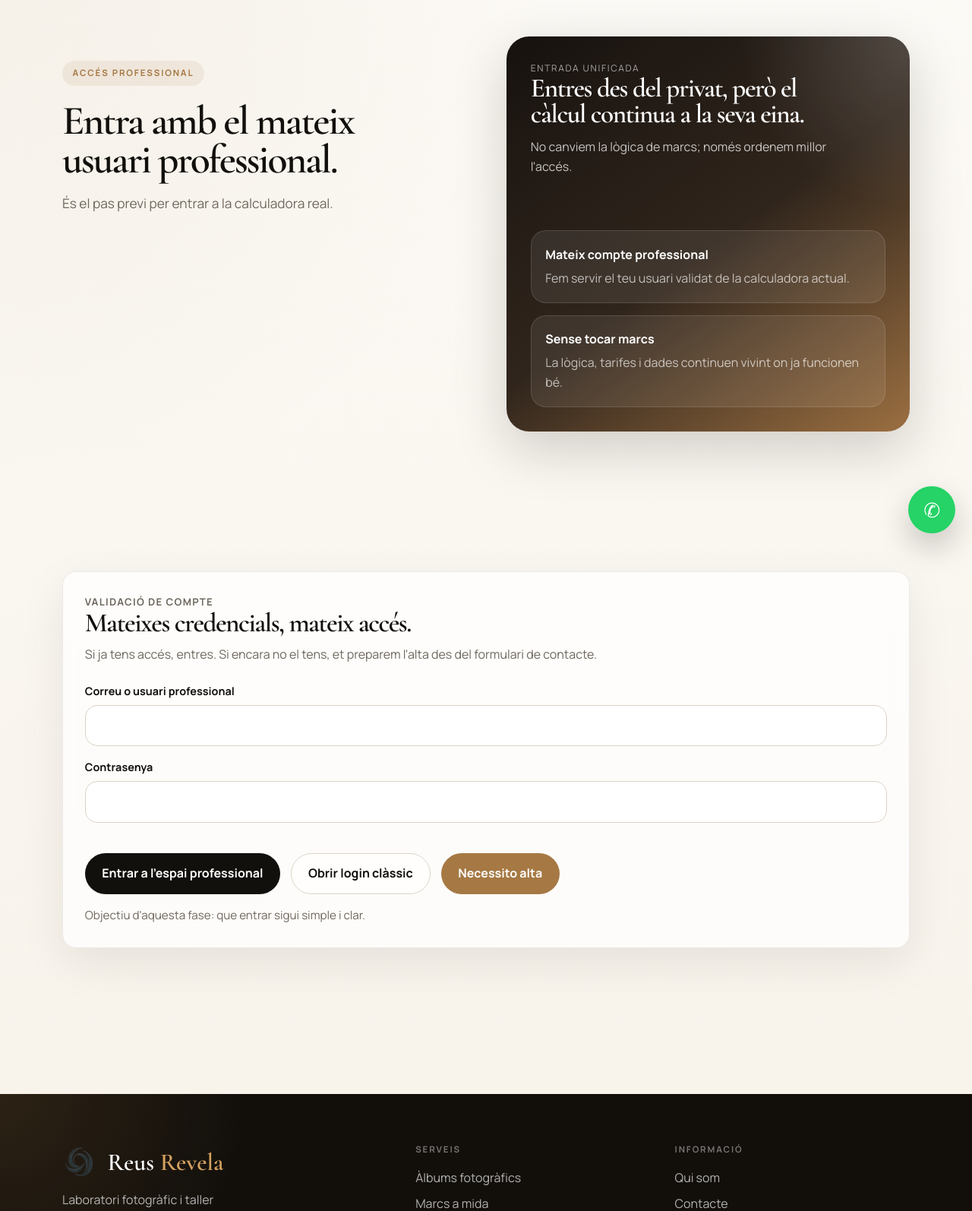
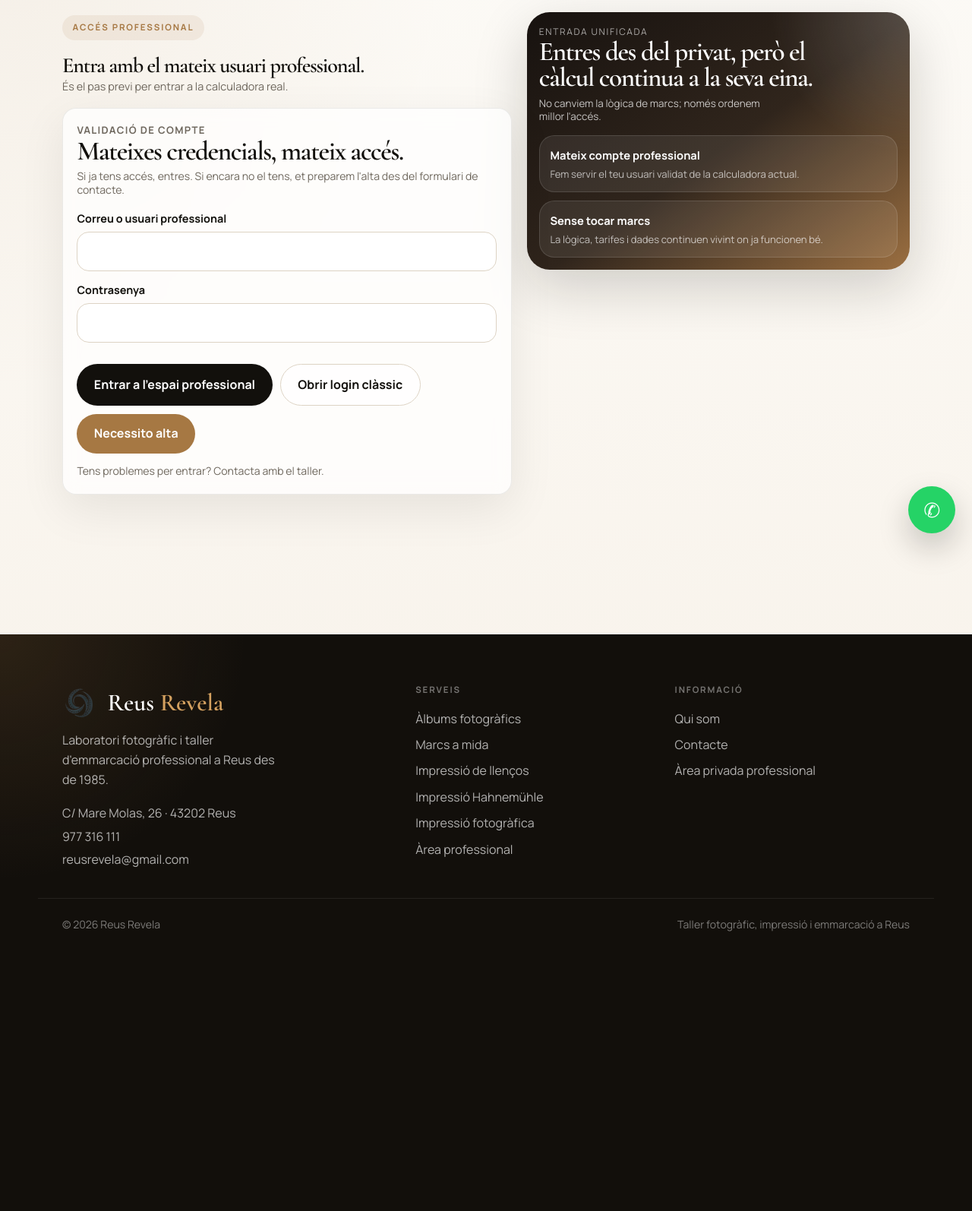
Before and after one commit to erikenobipicks/reusrevela-web, a Flask app: page /area-privada/acces in a window 1280 px wide. Shown: the part 76-1670 px from the top of the page at 76% size. After the commit the page ends 1302 px from the top, so only its background shows below. Run offline with Flask 3, Linux system fonts and the light colour scheme.

Commit message:
Tighten professional access above the fold

```diff
--- a/templates/area_privada_login.html
+++ b/templates/area_privada_login.html
@@ -4,73 +4,59 @@
 
 {% block head %}
 <style>
-  .access-hero{padding-top:3rem}
-  .access-hero h1.display{font-size:clamp(2.15rem, 4.2vw, 3.35rem)}
-  .access-hero h2.display{font-size:clamp(1.55rem, 3vw, 2.2rem)}
-  .access-hero h3.card-title{font-size:1.2rem}
-  .access-shell{display:grid;grid-template-columns:1.02fr .98fr;gap:2rem;align-items:stretch}
-  .access-copy{padding:2rem 0}
-  .access-stage,.access-form{padding:2rem}
-  .access-stage{min-height:520px;border-radius:30px;color:#fff;background:radial-gradient(circle at top right, rgba(255,255,255,.18), transparent 30%),linear-gradient(145deg, #17120f 0%, #30251c 52%, #9b6f41 100%);box-shadow:0 24px 70px rgba(18,16,12,.18);display:flex;flex-direction:column;justify-content:space-between}
-  .access-stage p{margin-top:.9rem;color:rgba(255,255,255,.74);max-width:40ch}
-  .access-points{display:grid;gap:1rem;margin-top:2rem}
-  .access-point{padding:1.15rem;border-radius:20px;background:rgba(255,255,255,.08);border:1px solid rgba(255,255,255,.12)}
-  .access-point strong{display:block;font-size:1rem}
-  .access-point span{display:block;margin-top:.35rem;color:rgba(255,255,255,.68)}
-  .access-form{align-self:center}
-  .form-box{padding:1.8rem}
-  .form-box p{color:var(--muted);margin-top:.75rem}
-  .form-grid{display:grid;gap:1rem;margin-top:1.5rem}
+  .access-hero{padding-top:1rem}
+  .access-hero h1.display{font-size:clamp(1.48rem, 2.2vw, 2rem)}
+  .access-hero h2.display{font-size:clamp(1.2rem, 2vw, 1.65rem)}
+  .access-hero h3.card-title{font-size:1.02rem}
+  .access-shell{display:grid;grid-template-columns:1.08fr .92fr;gap:1.25rem;align-items:start}
+  .access-primary{display:grid;gap:.85rem;align-content:start}
+  .access-copy{padding:.25rem 0}
+  .access-copy .lead{margin-top:.35rem !important;font-size:.9rem;line-height:1.3;max-width:46ch}
+  .access-stage,.access-form{padding:0}
+  .access-stage{min-height:320px;border-radius:30px;color:#fff;background:radial-gradient(circle at top right, rgba(255,255,255,.18), transparent 30%),linear-gradient(145deg, #17120f 0%, #30251c 52%, #9b6f41 100%);box-shadow:0 24px 70px rgba(18,16,12,.18);display:flex;flex-direction:column;justify-content:space-between;padding:1rem}
+  .access-stage p{margin-top:.55rem;color:rgba(255,255,255,.74);max-width:36ch;font-size:.84rem;line-height:1.3}
+  .access-points{display:grid;gap:.7rem;margin-top:1rem}
+  .access-point{padding:.85rem;border-radius:20px;background:rgba(255,255,255,.08);border:1px solid rgba(255,255,255,.12)}
+  .access-point strong{display:block;font-size:.92rem}
+  .access-point span{display:block;margin-top:.3rem;color:rgba(255,255,255,.68);font-size:.82rem;line-height:1.3}
+  .access-form{align-self:start}
+  .form-box{padding:1.15rem}
+  .form-box p{color:var(--muted);margin-top:.45rem;font-size:.88rem;line-height:1.3}
+  .form-grid{display:grid;gap:.8rem;margin-top:1rem}
   .field label{display:block;font-size:.9rem;font-weight:700;margin-bottom:.4rem;color:var(--ink)}
-  .field input{width:100%;min-height:52px;padding:.85rem 1rem;border-radius:16px;border:1px solid var(--line);background:#fff}
+  .field input{width:100%;min-height:48px;padding:.75rem .95rem;border-radius:16px;border:1px solid var(--line);background:#fff}
   .field input:focus{outline:none;border-color:var(--accent);box-shadow:0 0 0 4px rgba(166,120,67,.12)}
-  .notice{margin-top:1.2rem;padding:1rem 1.1rem;border-radius:18px;border:1px solid rgba(166,120,67,.18);background:rgba(166,120,67,.08);color:var(--ink)}
+  .notice{margin-top:.85rem;padding:.85rem 1rem;border-radius:18px;border:1px solid rgba(166,120,67,.18);background:rgba(166,120,67,.08);color:var(--ink)}
   .notice.error{border-color:rgba(184,64,64,.18);background:rgba(184,64,64,.08)}
-  .actions{display:flex;flex-wrap:wrap;gap:.85rem;margin-top:1.5rem}
-  .helper{margin-top:1rem;font-size:.95rem;color:var(--muted)}
-  @media (max-width: 980px){.access-shell{grid-template-columns:1fr}}
+  .actions{display:flex;flex-wrap:wrap;gap:.65rem;margin-top:1rem}
+  .helper{margin-top:.75rem;font-size:.88rem;color:var(--muted)}
+  @media (max-width: 980px){
+    .access-shell{grid-template-columns:1fr}
+    .access-stage{min-height:auto}
+  }
 </style>
 {% endblock %}
 
 {% block content %}
 <section class="section access-hero">
   <div class="container access-shell">
+    <div class="access-primary">
       <div class="access-copy fade-up">
         <div class="tag">{% if lang == 'ca' %}Acc&eacute;s professional{% else %}Acceso profesional{% endif %}</div>
         <h1 class="display">{% if lang == 'ca' %}Entra amb el mateix usuari professional.{% else %}Entra con el mismo usuario profesional.{% endif %}</h1>
-      <p class="lead" style="margin-top:1rem">{% if lang == 'ca' %}És el pas previ per entrar a la calculadora real.{% else %}Es el paso previo para entrar en la calculadora real.{% endif %}</p>
+        <p class="lead" style="margin-top:1rem">{% if lang == 'ca' %}&Eacute;s el pas previ per entrar a la calculadora real.{% else %}Es el paso previo para entrar en la calculadora real.{% endif %}</p>
       </div>
-    <div class="access-stage fade-up">
-      <div>
-        <div class="visual-label">{% if lang == 'ca' %}Entrada unificada{% else %}Entrada unificada{% endif %}</div>
-        <h2 class="display" style="font-size:clamp(1.55rem, 3vw, 2.2rem)">{% if lang == 'ca' %}Entres des del privat, però el càlcul continua a la seva eina.{% else %}Entras desde el privado, pero el cálculo sigue en su herramienta.{% endif %}</h2>
-        <p>{% if lang == 'ca' %}No canviem la lògica de marcs; només ordenem millor l'accés.{% else %}No cambiamos la lógica de marcos; solo ordenamos mejor el acceso.{% endif %}</p>
-      </div>
-      <div class="access-points">
-        <div class="access-point">
-          <strong>{% if lang == 'ca' %}Mateix compte professional{% else %}Misma cuenta profesional{% endif %}</strong>
-          <span>{% if lang == 'ca' %}Fem servir el teu usuari validat de la calculadora actual.{% else %}Usamos tu usuario validado de la calculadora actual.{% endif %}</span>
-        </div>
-        <div class="access-point">
-          <strong>{% if lang == 'ca' %}Sense tocar marcs{% else %}Sin tocar marcos{% endif %}</strong>
-          <span>{% if lang == 'ca' %}La l&ograve;gica, tarifes i dades continuen vivint on ja funcionen b&eacute;.{% else %}La l&oacute;gica, tarifas y datos siguen viviendo donde ya funcionan bien.{% endif %}</span>
-        </div>
-      </div>
-    </div>
-  </div>
-</section>
 
-<section class="section-tight">
-  <div class="container access-form">
-    <div class="surface form-box fade-up">
+      <div class="access-form fade-up">
+        <div class="surface form-box">
           <div class="eyebrow">{% if lang == 'ca' %}Validaci&oacute; de compte{% else %}Validaci&oacute;n de cuenta{% endif %}</div>
-      <h2 class="display" style="font-size:clamp(1.55rem, 3vw, 2.2rem)">{% if lang == 'ca' %}Mateixes credencials, mateix accés.{% else %}Mismas credenciales, mismo acceso.{% endif %}</h2>
-      <p>{% if lang == 'ca' %}Si ja tens accés, entres. Si encara no el tens, et preparem l'alta des del formulari de contacte.{% else %}Si ya tienes acceso, entras. Si aún no lo tienes, te preparamos el alta desde el formulario de contacto.{% endif %}</p>
+          <h2 class="display" style="font-size:clamp(1.55rem, 3vw, 2.2rem)">{% if lang == 'ca' %}Mateixes credencials, mateix acc&eacute;s.{% else %}Mismas credenciales, mismo acceso.{% endif %}</h2>
+          <p>{% if lang == 'ca' %}Si ja tens acc&eacute;s, entres. Si encara no el tens, et preparem l'alta des del formulari de contacte.{% else %}Si ya tienes acceso, entras. Si a&uacute;n no lo tienes, te preparamos el alta desde el formulario de contacto.{% endif %}</p>
           {% if access_error_message %}
             <div class="notice error">
               {% if access_error_message == "network_error" %}
                 {% if lang == 'ca' %}
-              No hem pogut verificar l'accés en aquest moment. Torna-ho a provar
+                  No hem pogut verificar l'acc&eacute;s en aquest moment. Torna-ho a provar
                   en uns minuts o contacta amb el taller si el problema continua.
                 {% else %}
                   No hemos podido verificar el acceso en este momento. Vuelve a
@@ -78,10 +64,10 @@
                 {% endif %}
               {% else %}
                 {% if lang == 'ca' %}
-              No hem pogut iniciar sessió. Comprova les dades i torna-ho a provar.
+                  No hem pogut iniciar sessi&oacute;. Comprova les dades i torna-ho a provar.
                   Si el problema continua, contacta amb el taller.
                 {% else %}
-              No hemos podido iniciar sesión. Comprueba los datos e inténtalo
+                  No hemos podido iniciar sesi&oacute;n. Comprueba los datos e int&eacute;ntalo
                   de nuevo. Si el problema persiste, contacta con el taller.
                 {% endif %}
               {% endif %}
@@ -105,7 +91,27 @@
               <a href="{{ CALC_REQUEST_URL }}" class="btn btn-gold">{% if lang == 'ca' %}Necessito alta{% else %}Necesito alta{% endif %}</a>
             </div>
           </form>
-      <div class="helper">{% if lang == 'ca' %}Objectiu d'aquesta fase: que entrar sigui simple i clar.{% else %}Objetivo de esta fase: que entrar sea simple y claro.{% endif %}</div>
+          <div class="helper">{% if lang == 'ca' %}Tens problemes per entrar? Contacta amb el taller.{% else %}&iquest;Problemas para entrar? Contacta con el taller.{% endif %}</div>
+        </div>
+      </div>
+    </div>
+
+    <div class="access-stage fade-up">
+      <div>
+        <div class="visual-label">{% if lang == 'ca' %}Entrada unificada{% else %}Entrada unificada{% endif %}</div>
+        <h2 class="display" style="font-size:clamp(1.55rem, 3vw, 2.2rem)">{% if lang == 'ca' %}Entres des del privat, per&ograve; el c&agrave;lcul continua a la seva eina.{% else %}Entras desde el privado, pero el c&aacute;lculo sigue en su herramienta.{% endif %}</h2>
+        <p>{% if lang == 'ca' %}No canviem la l&ograve;gica de marcs; nom&eacute;s ordenem millor l'acc&eacute;s.{% else %}No cambiamos la l&oacute;gica de marcos; solo ordenamos mejor el acceso.{% endif %}</p>
+      </div>
+      <div class="access-points">
+        <div class="access-point">
+          <strong>{% if lang == 'ca' %}Mateix compte professional{% else %}Misma cuenta profesional{% endif %}</strong>
+          <span>{% if lang == 'ca' %}Fem servir el teu usuari validat de la calculadora actual.{% else %}Usamos tu usuario validado de la calculadora actual.{% endif %}</span>
+        </div>
+        <div class="access-point">
+          <strong>{% if lang == 'ca' %}Sense tocar marcs{% else %}Sin tocar marcos{% endif %}</strong>
+          <span>{% if lang == 'ca' %}La l&ograve;gica, tarifes i dades continuen vivint on ja funcionen b&eacute;.{% else %}La l&oacute;gica, tarifas y datos siguen viviendo donde ya funcionan bien.{% endif %}</span>
+        </div>
+      </div>
     </div>
   </div>
 </section>
```
Also changed, not shown: templates/professionals.html (+40 -16 lines). Lines whose indentation alone changed are shown as unchanged.
